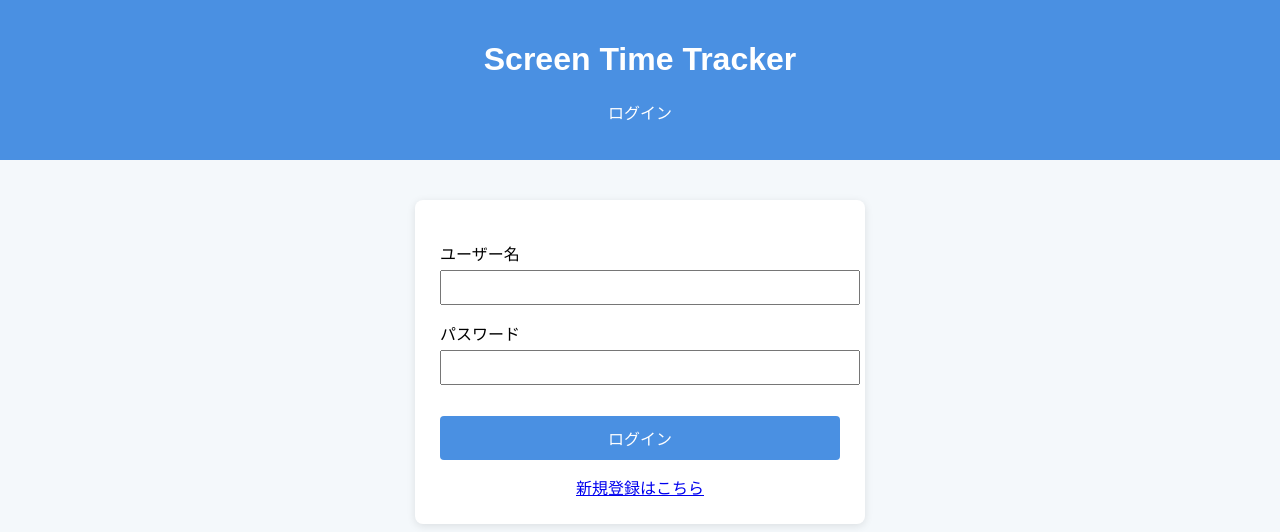
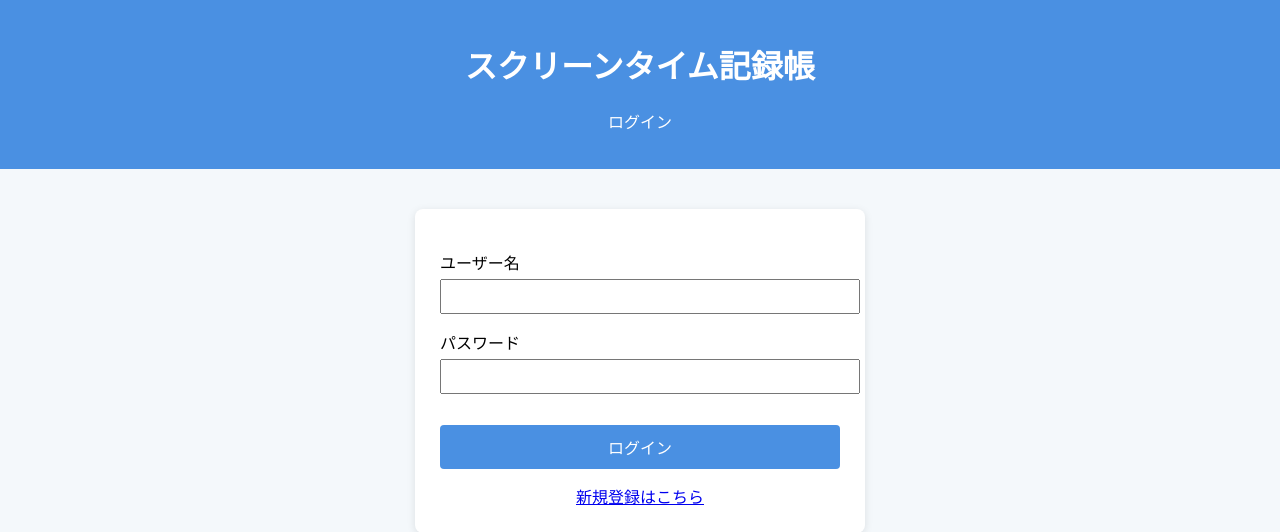
Before and after one commit to SORA-97/sdpbl3-app, a Flask app: page / in a window 1280 px wide. Shown: the top 532 px of the page. Run offline with Flask 3, Linux system fonts and the light colour scheme.

Commit message:
fix name

```diff
--- a/templates/dashboard.html
+++ b/templates/dashboard.html
@@ -2,7 +2,7 @@
 <html lang="ja">
 <head>
     <meta charset="UTF-8">
-    <title>スクリーンタイム記録</title>
+    <title>スクリーンタイム記録帳</title>
 
     <style>
         body {
@@ -32,7 +32,7 @@
 <body>
 
 <header>
-  <h1>Screen Time Tracker</h1>
+  <h1>スクリーンタイム記録帳</h1>
   <p>
     ユーザー：{{ username }}
     ｜ 所持ポイント：{{ total_points }} pt
--- a/templates/login.html
+++ b/templates/login.html
@@ -2,7 +2,7 @@
 <html lang="ja">
 <head>
     <meta charset="UTF-8">
-    <title>ログイン | Screen Time Tracker</title>
+    <title>ログイン | スクリーンタイム記録帳</title>
 
     <style>
         body {
@@ -54,7 +54,7 @@
 <body>
 
 <header>
-    <h1>Screen Time Tracker</h1>
+    <h1>スクリーンタイム記録帳</h1>
     <p>ログイン</p>
 </header>
 
--- a/templates/register.html
+++ b/templates/register.html
@@ -2,7 +2,7 @@
 <html lang="ja">
 <head>
     <meta charset="UTF-8">
-    <title>新規登録 | Screen Time Tracker</title>
+    <title>新規登録 | スクリーンタイム記録帳</title>
 
     <style>
         body {
@@ -54,7 +54,7 @@
 <body>
 
 <header>
-    <h1>Screen Time Tracker</h1>
+    <h1>スクリーンタイム記録帳</h1>
     <p>新規登録</p>
 </header>
 
```
